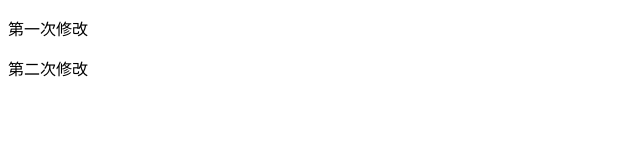
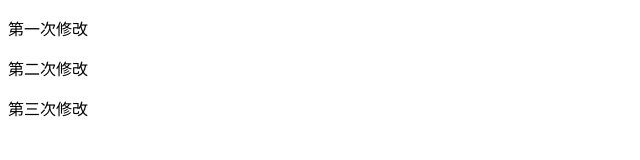
Before and after one commit to zzl123220/-, a plain HTML site: page index.html in a window 1280 px wide. Shown: the whole page, without its empty margins (0-640 px from the left). Drawn offline with Linux system fonts and the light colour scheme.

Commit message:
第三次修改

```diff
--- a/index.html
+++ b/index.html
@@ -9,5 +9,6 @@
 <body>
     <p>第一次修改</p>
     <p>第二次修改</p>
+    <p>第三次修改</p>
 </body>
 </html>
```
